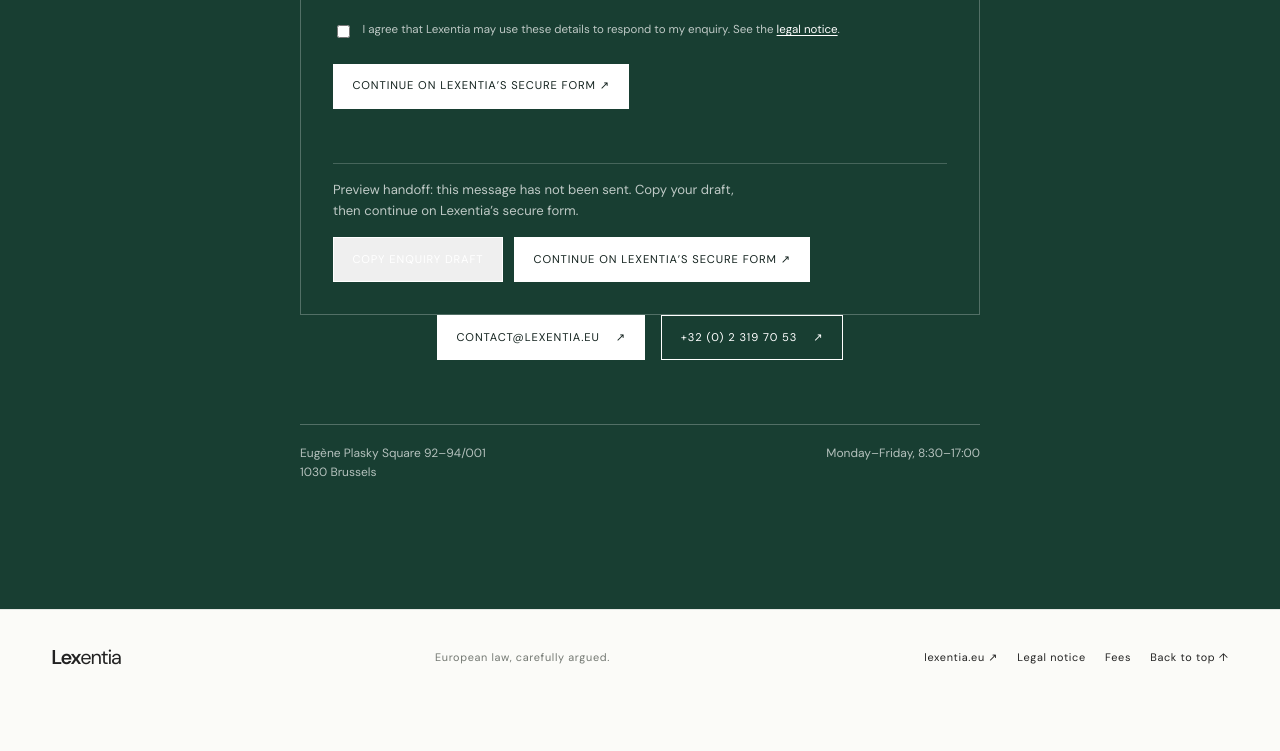
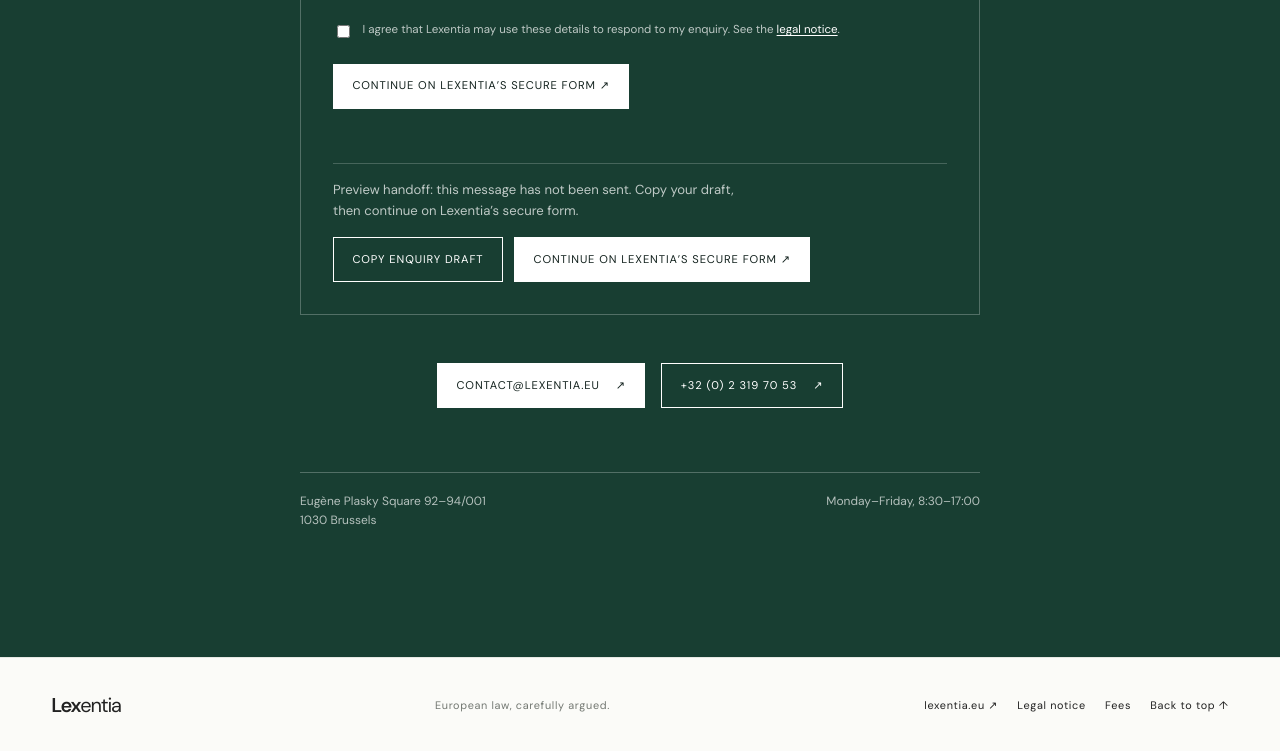
Before and after one commit to fanaman74/lexentia-website2, a website with bundled scripts: page index.html in a window 1280 px wide. Shown: the part 7894-8645 px from the top of the page. Before the commit the page ends 8599 px from the top, so only its background shows below. Built offline with nearby package versions, Linux system fonts and the light colour scheme.

Commit message:
Fix contact button contrast and spacing

```diff
--- a/styles.css
+++ b/styles.css
@@ -54,7 +54,8 @@
 .button { display: inline-flex; align-items: center; gap: 1rem; padding: .8rem 1.15rem; border: 1px solid transparent; font-size: .7rem; letter-spacing: .08em; text-transform: uppercase; }
 .button-light { background: #fff; color: var(--ink); }
 .button-light:hover { background: #d9ebdf; }
-.button-outline-light { border-color: currentColor; color: #fff; }
+.button-outline-light { border-color: currentColor; background: transparent; color: #fff; }
+.button-outline-light:hover { background: rgba(255,255,255,.1); }
 .text-link { display: inline-flex; align-items: center; gap: .6rem; padding-bottom: .25rem; border-bottom: 1px solid currentColor; font-size: .8rem; letter-spacing: 0; text-transform: none; }
 .text-link.dark { color: var(--ink); }
 .text-link:hover { color: #1c6b4f; }
@@ -162,6 +163,7 @@
 .contact-handoff { margin-top: 1rem; padding-top: 1rem; border-top: 1px solid rgba(255,255,255,.2); }
 .contact-handoff p { margin: 0 0 1rem; font-size: .82rem; }
 .contact-handoff-actions { display: flex; gap: .7rem; flex-wrap: wrap; }
+.contact-actions { margin-top: 3rem; }
 .contact-details { display: flex; justify-content: space-between; max-width: 680px; margin: 4rem auto 0; padding-top: 1.2rem; border-top: 1px solid rgba(255,255,255,.25); color: rgba(255,255,255,.68); font-size: .75rem; text-align: left; }
 .site-footer { display: flex; align-items: center; justify-content: space-between; gap: 1rem; padding: 2rem var(--gutter); border-top: 1px solid #e5e8e4; background: var(--white); color: #222; font-size: .68rem; letter-spacing: .06em; }
 .site-footer p { margin: 0; color: #737872; }
```
